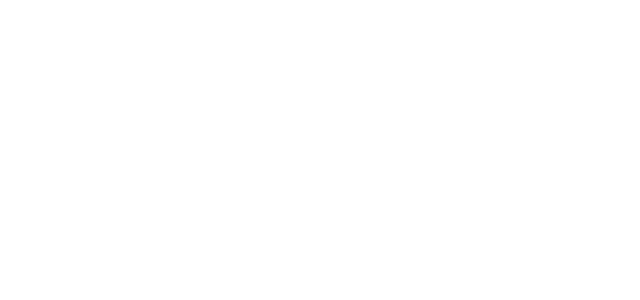
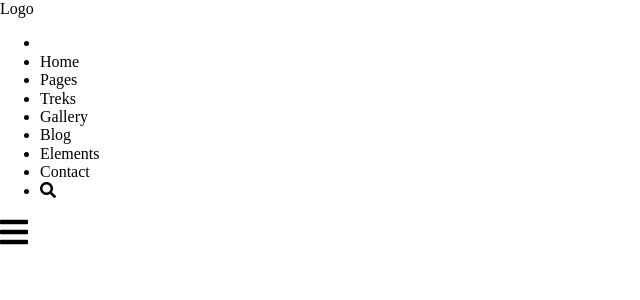
Before and after one commit to fanyeh/hiking, a React app: page / in a window 1280 px wide. Shown: the top 300 px of the page, without its empty margins (0-640 px from the left). Built offline with nearby package versions, Linux system fonts and the light colour scheme.

Commit message:
Add navigation bar to header

```diff
--- a/src/App.js
+++ b/src/App.js
@@ -1,8 +1,15 @@
 import React, { Component } from 'react';
+import NavBar from './Components/Header/NavBar';
 import './normalize.css';
 class App extends Component {
   render() {
-    return <div className="App" />;
+    return (
+      <div className="App">
+        <header>
+          <NavBar />
+        </header>
+      </div>
+    );
   }
 }
 
--- /dev/null
+++ b/src/Components/Header/NavBar.js
@@ -0,0 +1,29 @@
+import React, { Component } from 'react';
+
+class NavBar extends Component {
+  render() {
+    return (
+      <nav>
+        <div className="logo">Logo</div>
+        <ul className="navList">
+          <li />
+          <li>Home</li>
+          <li>Pages</li>
+          <li>Treks</li>
+          <li>Gallery</li>
+          <li>Blog</li>
+          <li>Elements</li>
+          <li>Contact</li>
+          <li>
+            <i class="fas fa-search" />
+          </li>
+        </ul>
+        <div className="menuIcon">
+          <i class="fas fa-bars fa-2x" />
+        </div>
+      </nav>
+    );
+  }
+}
+
+export default NavBar;
```
